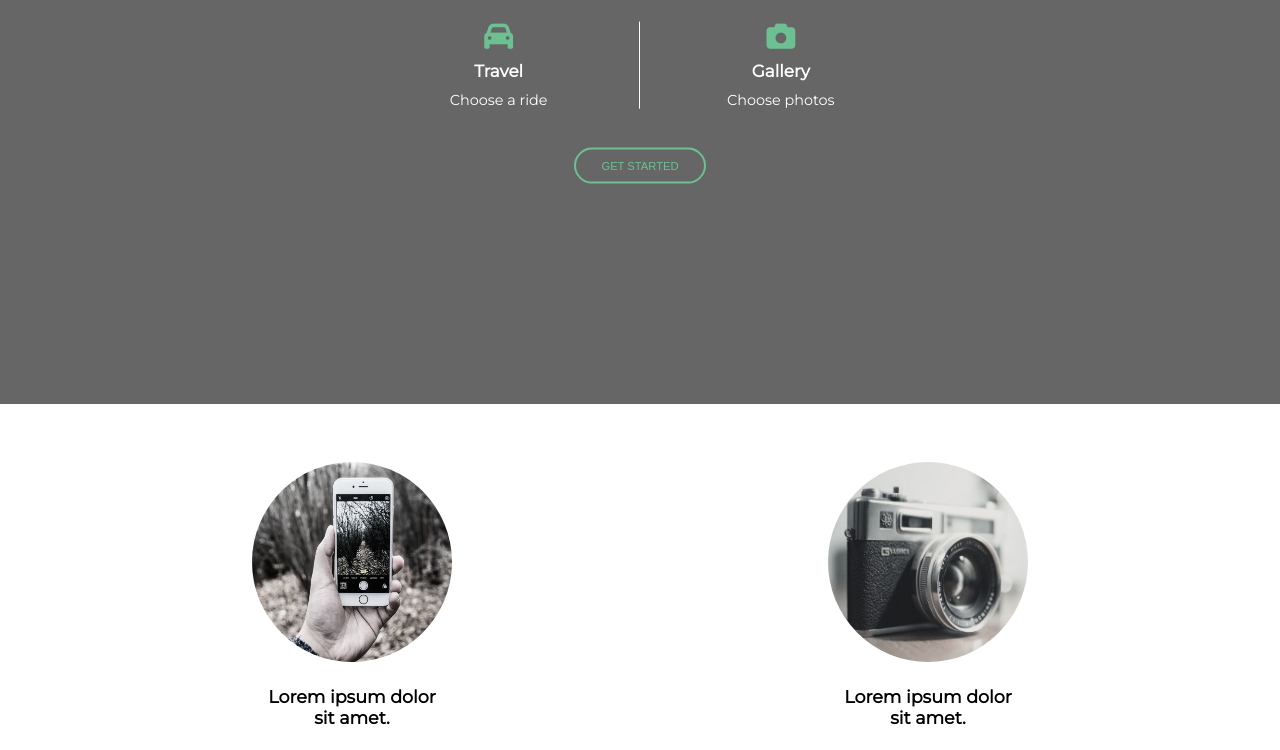
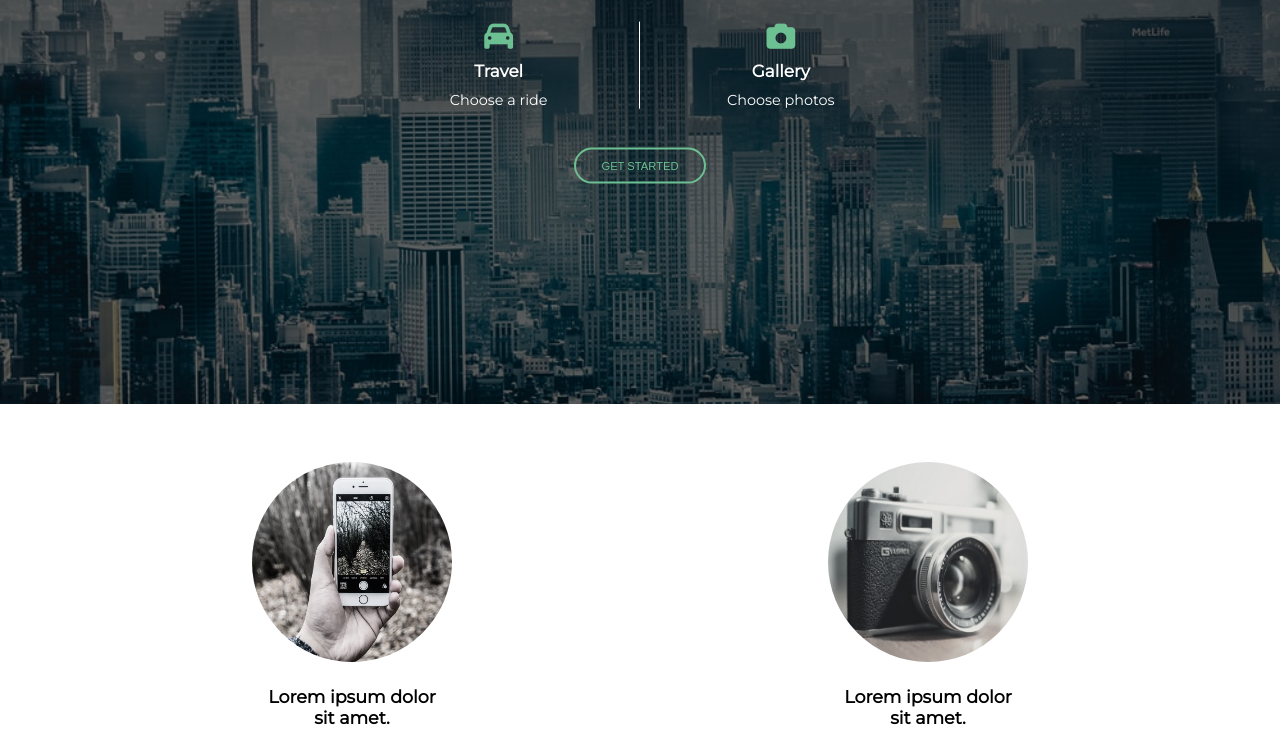
Before and after one commit to Priya-jaiswal-TTN/Responsive-Layout, a plain HTML site: page index.html in a window 1280 px wide. Shown: the part 276-1026 px from the top of the page. Drawn offline with Linux system fonts and the light colour scheme; the site is published under a folder, as on GitHub Pages, so addresses that start at the root find nothing.

Commit message:
updcated

```diff
--- a/style.css
+++ b/style.css
@@ -36,7 +36,7 @@ a{
 /* hero-section */
 
 .hero-section{
-    background: url('/Assests/res-bg.jpg') no-repeat center center/cover;
+    background: url('./Assests/res-bg.jpg') no-repeat center center/cover;
     height: 85vh;
     position: relative;
     overflow: hidden;
```
